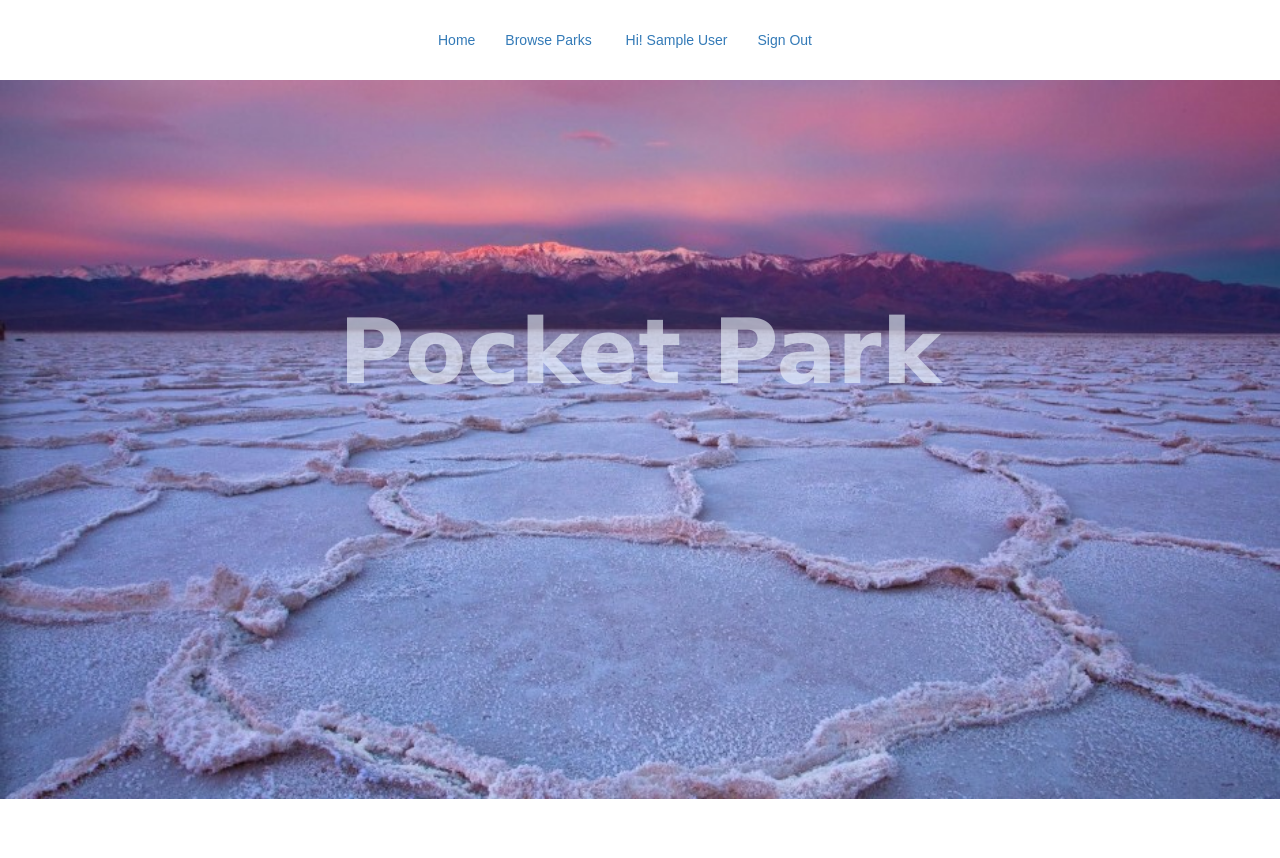
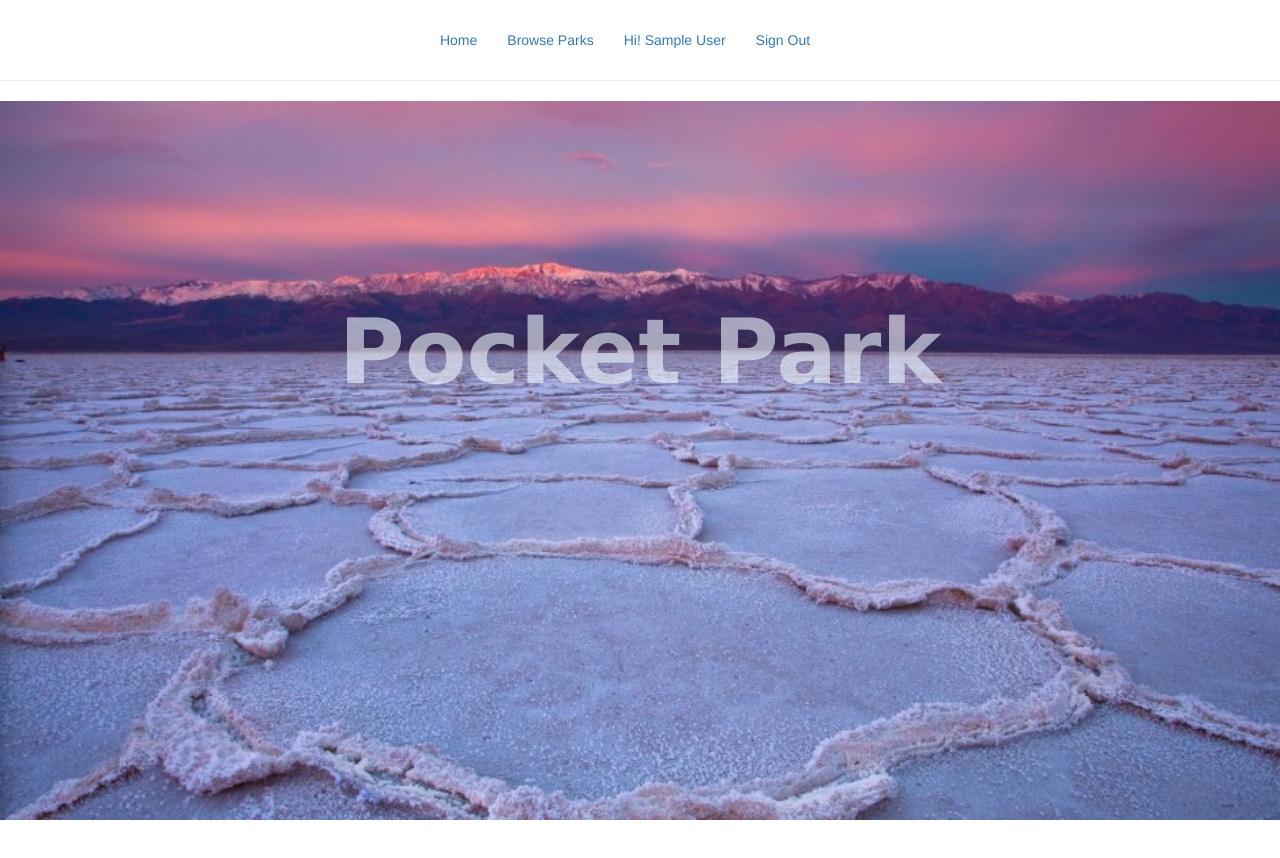
Before and after one commit to kw23085/National-Park, a React (Create React App) app in the folder client/: page /home in a window 1280 px wide. Shown: the top 858 px of the page. Built offline with nearby package versions, Linux system fonts and the light colour scheme; sample sign-in values are in the browser's storage.

Commit message:
navbar margin

```diff
--- a/client/src/components/Navbar.js
+++ b/client/src/components/Navbar.js
@@ -6,26 +6,31 @@ const Navbar = (props) => {
 	return (
 		<div>
             <div style={{margin: '30px'}}>
+
 				<NavLink to="/">Home</NavLink>
 				{props.currentUser
 					? (
-					<span style={{margin: '30px'}}>
+					<span className="navbar-span">
                     	<NavLink to="/browseparks">Browse Parks</NavLink>
-
-                    <span style={{margin: '30px'}}> <Link to="/users/:id">Hi!    {props.currentUser.name}</Link></span>
+						<span className="navbar-span">
+							<Link to="/users/:id ">Hi!    {props.currentUser.name}</Link>
+						</span>
 						<NavLink to="/signout">Sign Out</NavLink>
 
 					</span >
 
 					)
 					: (
-					<span style={{margin: '30px'}}>
+					<span className="navbar-span">
 						 <NavLink to="/signin">Sign In</NavLink>
+					<span className="navbar-span">
                          <NavLink to="/signup">Sign Up</NavLink>
+					</span>
 					</span>
 					)
             	}
             </div>
+			<hr/>
 		</div>
 	)
 }
--- a/client/src/components/ParksDetails.js
+++ b/client/src/components/ParksDetails.js
@@ -64,10 +64,10 @@ class ParksDetails extends Component {
             <input ref="comment" type="text" placeholder="add your comment"/>
             <button>Add your comment</button>
             </form>
-            <h3>{}</h3>
-            <h2>{this.state.parkComments.map((c, i) =>{
+
+            <h3>{this.state.parkComments.map((c, i) =>{
                 return <div key={i}>{c.body} - {c.by.name}</div>
-            })}</h2>
+            })}</h3>
             <br/>
             <br/>
             <br/>
--- a/client/src/index.css
+++ b/client/src/index.css
@@ -1,7 +1,6 @@
 body {
   margin: 0;
   padding: 0;
-  font-family: sans-serif;
 }
 
 li{
@@ -18,6 +17,7 @@ li{
   font-weight: bold;
   color: aliceblue;
   opacity: 0.6;
+
 }
 
 .navbar-span{
```
Lines whose indentation alone changed are shown as unchanged.
